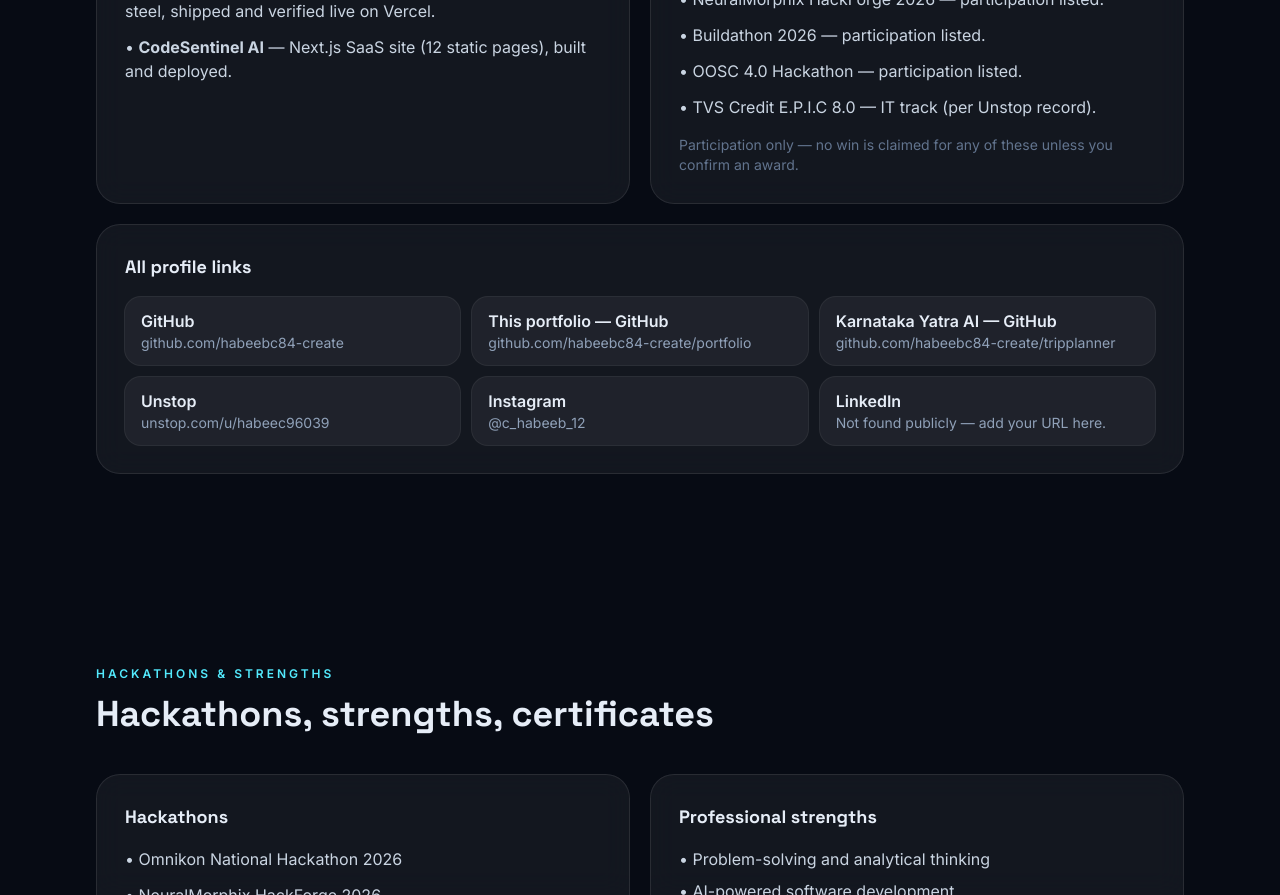
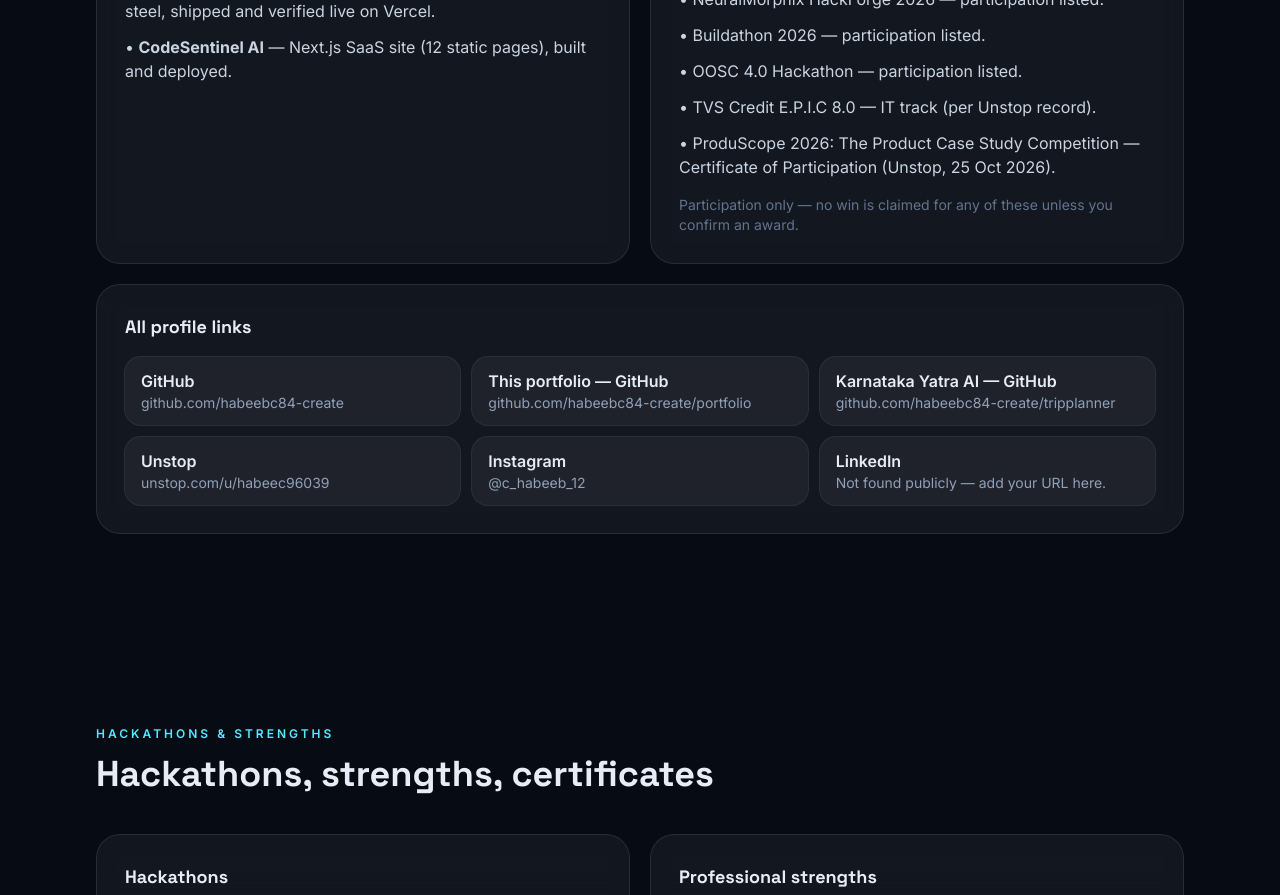
Before and after one commit to habeebc84-create/portfolio, a React (Vite) app: page / in a window 1280 px wide. Shown: the part 5080-5975 px from the top of the page. Built offline with nearby package versions, Linux system fonts and the light colour scheme.

Commit message:
Add ProduScope 2026 participation certificate to achievements

```diff
--- a/src/App.jsx
+++ b/src/App.jsx
@@ -255,6 +255,7 @@
               <li>• Buildathon 2026 — participation listed.</li>
               <li>• OOSC 4.0 Hackathon — participation listed.</li>
               <li>• TVS Credit E.P.I.C 8.0 — IT track (per Unstop record).</li>
+              <li>• ProduScope 2026: The Product Case Study Competition — Certificate of Participation (Unstop, 25 Oct 2026).</li>
             </ul>
             <p className="mt-4 text-sm text-slate-500">Participation only — no win is claimed for any of these unless you confirm an award.</p>
           </div>
```
